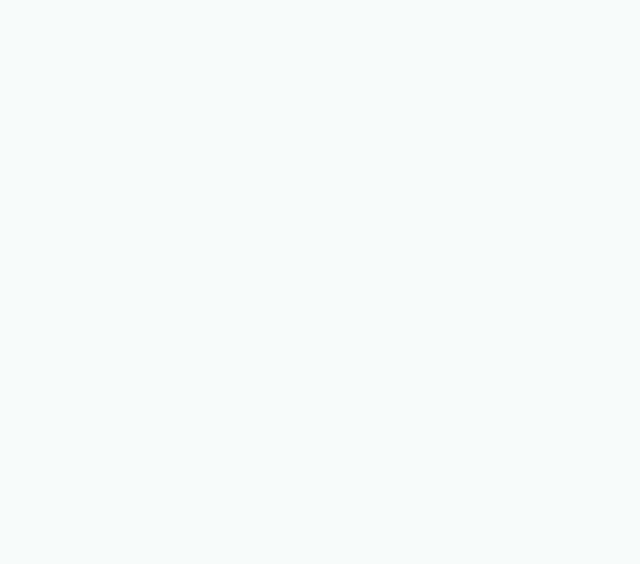
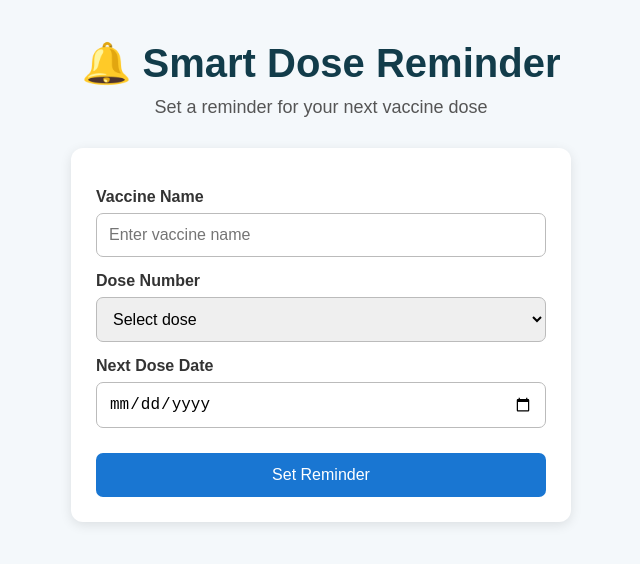
Before and after one commit to shrinidhi-31/vaccination-management-system, a React (Vite) app: page /dose-reminder in a window 1280 px wide. Before the commit this address had no page. Shown: the top 564 px of the page, without its empty margins (319-959 px from the left). Built offline with nearby package versions, Linux system fonts and the light colour scheme.

Commit message:
Add smart dose reminder

```diff
--- a/src/App.css
+++ b/src/App.css
@@ -330,3 +330,89 @@
     width: 100%;
   }
 }
+/* =================================
+   SMART DOSE REMINDER
+   ================================= */
+
+.dose-reminder {
+  min-height: 100vh;
+  padding: 40px 20px;
+  background: #f4f8fb;
+  text-align: center;
+  box-sizing: border-box;
+}
+
+.dose-reminder h1 {
+  color: #123c4a;
+  font-size: 40px;
+  margin-bottom: 10px;
+}
+
+.dose-reminder > p {
+  color: #555;
+  font-size: 18px;
+  margin-bottom: 30px;
+}
+
+.reminder-box {
+  width: 100%;
+  max-width: 500px;
+  margin: auto;
+  background: white;
+  padding: 25px;
+  border-radius: 12px;
+  box-shadow: 0 3px 12px rgba(0, 0, 0, 0.1);
+  box-sizing: border-box;
+  text-align: left;
+}
+
+.reminder-box label {
+  display: block;
+  margin: 15px 0 7px;
+  font-weight: bold;
+  color: #333;
+}
+
+.reminder-box input,
+.reminder-box select {
+  width: 100%;
+  padding: 12px;
+  font-size: 16px;
+  border: 1px solid #bbb;
+  border-radius: 7px;
+  box-sizing: border-box;
+}
+
+.reminder-box button {
+  width: 100%;
+  margin-top: 25px;
+  padding: 13px;
+  background: #1976d2;
+  color: white;
+  border: none;
+  border-radius: 7px;
+  font-size: 16px;
+  cursor: pointer;
+}
+
+.reminder-box button:hover {
+  background: #125ca8;
+}
+
+.reminder-success {
+  max-width: 500px;
+  margin: 25px auto;
+  padding: 20px;
+  background: white;
+  border-radius: 12px;
+  box-shadow: 0 3px 12px rgba(0, 0, 0, 0.1);
+}
+
+.reminder-success h2 {
+  color: #1976d2;
+}
+
+.reminder-success p {
+  color: #444;
+  font-size: 16px;
+}
--- a/src/App.jsx
+++ b/src/App.jsx
@@ -10,6 +10,7 @@ import VaccinationRecords from "./pages/patient/VaccinationRecords";
 import BookingConfirmation from "./pages/patient/BookingConfirmation";
 
 import CenterFinder from "./components/CenterFinder";
+import DoseReminder from "./components/DoseReminder";
 
 function App() {
   return (
@@ -43,6 +44,11 @@ function App() {
           path="/center-finder"
           element={<CenterFinder />}
         />
+
+        <Route
+  path="/dose-reminder"
+  element={<DoseReminder />}
+/>
       </Routes>
     </BrowserRouter>
   );
--- /dev/null
+++ b/src/components/DoseReminder.jsx
@@ -0,0 +1,81 @@
+import { useState } from "react";
+import "../App.css";
+
+function DoseReminder() {
+  const [vaccine, setVaccine] = useState("");
+  const [dose, setDose] = useState("");
+  const [date, setDate] = useState("");
+  const [reminder, setReminder] = useState(false);
+
+  const handleReminder = () => {
+    if (!vaccine || !dose || !date) {
+      alert("Please fill all details");
+      return;
+    }
+
+    setReminder(true);
+  };
+
+  return (
+    <div className="dose-reminder">
+      <h1>🔔 Smart Dose Reminder</h1>
+
+      <p>Set a reminder for your next vaccine dose</p>
+
+      <div className="reminder-box">
+        <label>Vaccine Name</label>
+
+        <input
+          type="text"
+          placeholder="Enter vaccine name"
+          value={vaccine}
+          onChange={(e) => setVaccine(e.target.value)}
+        />
+
+        <label>Dose Number</label>
+
+        <select
+          value={dose}
+          onChange={(e) => setDose(e.target.value)}
+        >
+          <option value="">Select dose</option>
+          <option value="Dose 1">Dose 1</option>
+          <option value="Dose 2">Dose 2</option>
+          <option value="Dose 3">Dose 3</option>
+        </select>
+
+        <label>Next Dose Date</label>
+
+        <input
+          type="date"
+          value={date}
+          onChange={(e) => setDate(e.target.value)}
+        />
+
+        <button onClick={handleReminder}>
+          Set Reminder
+        </button>
+      </div>
+
+      {reminder && (
+        <div className="reminder-success">
+          <h2>✅ Reminder Set Successfully!</h2>
+
+          <p>
+            Vaccine: <strong>{vaccine}</strong>
+          </p>
+
+          <p>
+            Dose: <strong>{dose}</strong>
+          </p>
+
+          <p>
+            Next Dose Date: <strong>{date}</strong>
+          </p>
+        </div>
+      )}
+    </div>
+  );
+}
+
+export default DoseReminder;
```
